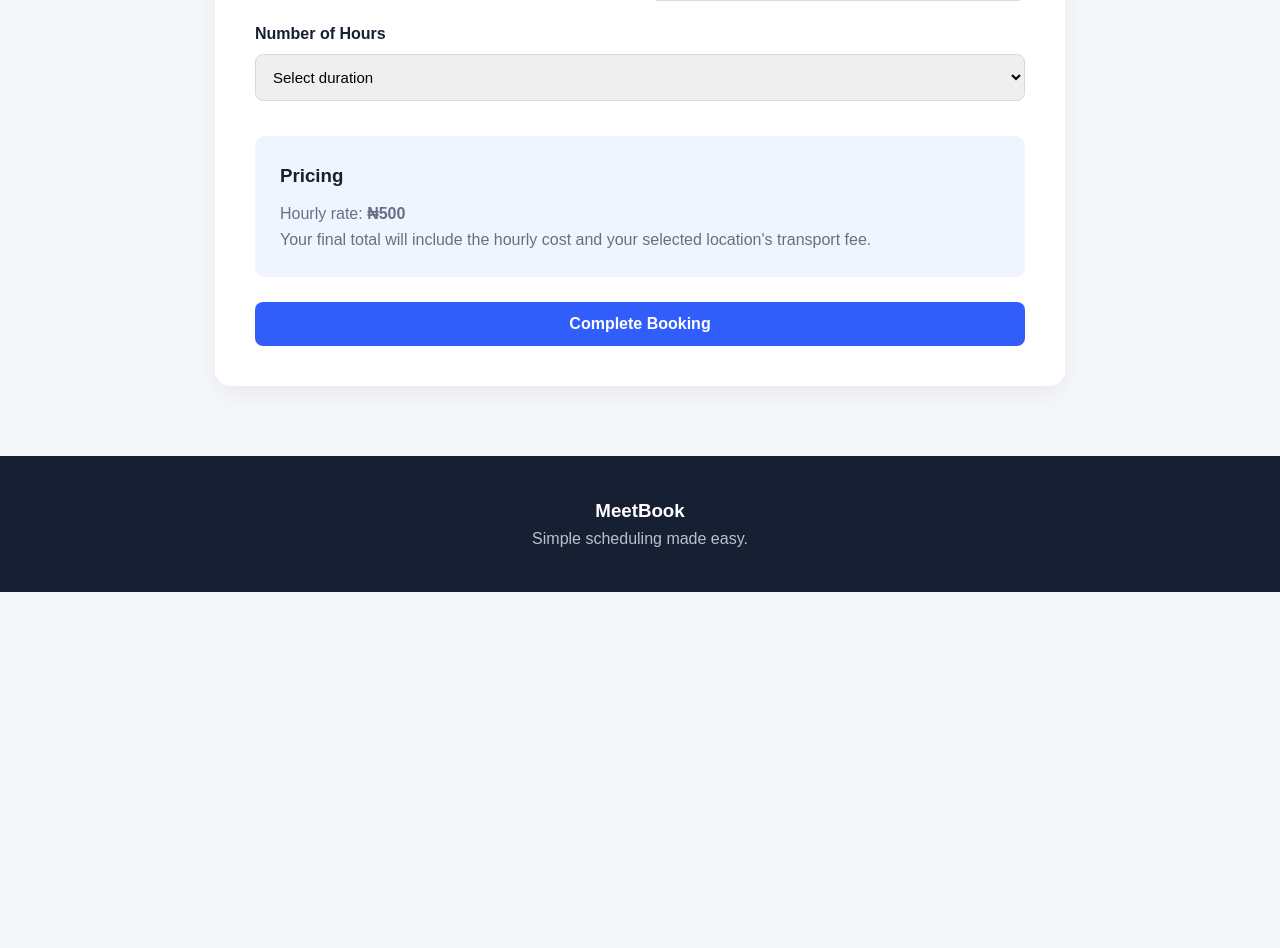
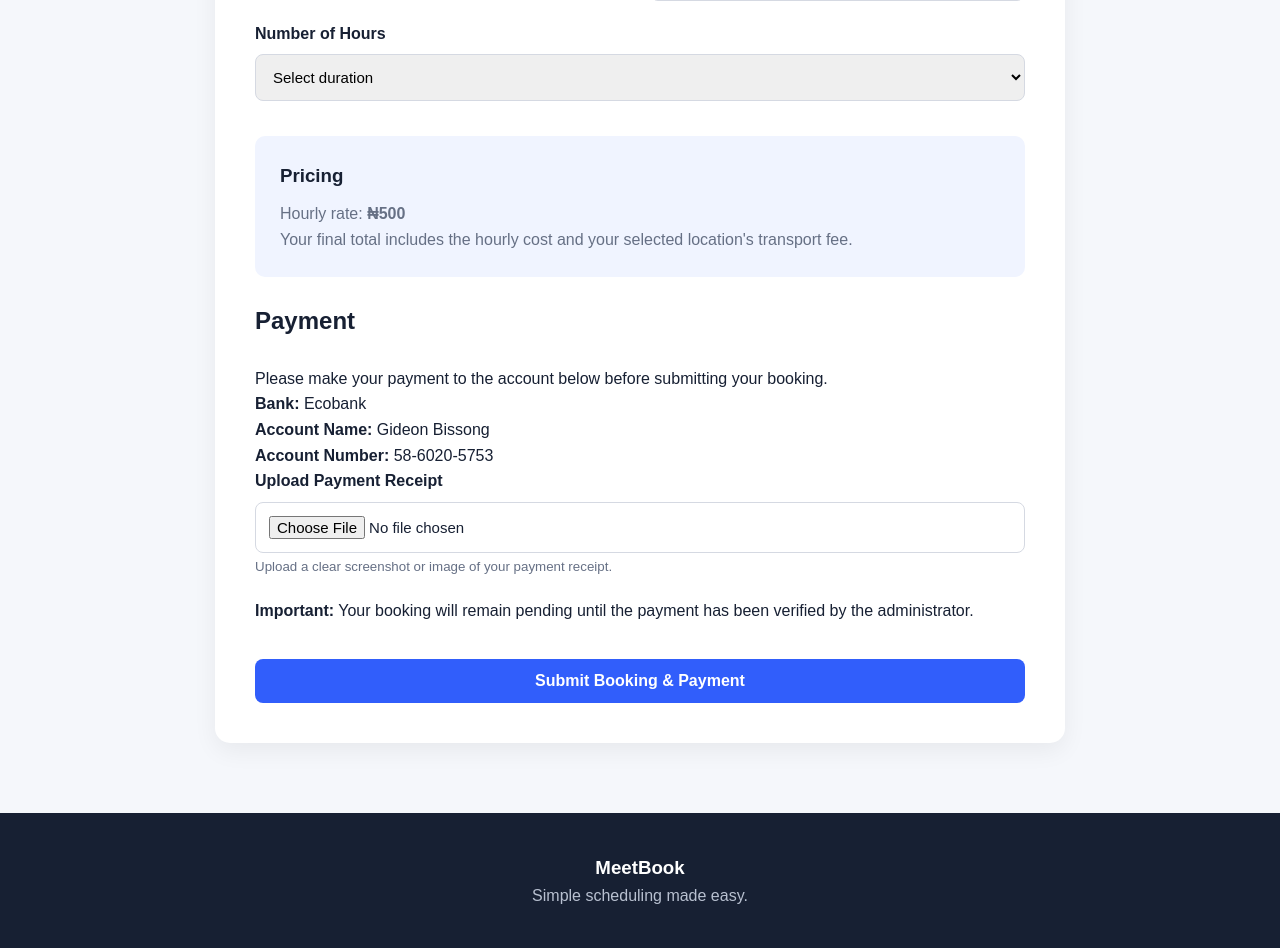
Before and after one commit to Gideon925/MeetBook, a Flask app: page /book in a window 1280 px wide. Shown: the part 1011-1959 px from the top of the page. Before the commit the page ends 1603 px from the top, so only its background shows below. Run offline with Flask 3, Linux system fonts and the light colour scheme.

Commit message:
Add payment verification system

```diff
--- a/app.py
+++ b/app.py
@@ -8,9 +8,11 @@ app = Flask(__name__)
 # Settings
 DATABASE = "database.db"
 UPLOAD_FOLDER = "uploads"
+PAYMENT_FOLDER = "payment_receipts"
 
 app.config["UPLOAD_FOLDER"] = UPLOAD_FOLDER
-app.config["MAX_CONTENT_LENGTH"] = 5 * 1024 * 1024
+app.config["PAYMENT_FOLDER"] = PAYMENT_FOLDER
+app.config["MAX_CONTENT_LENGTH"] = 10 * 1024 * 1024
 
 # Prices
 HOURLY_RATE = 500
@@ -22,8 +24,9 @@ LOCATIONS = {
 }
 
 
-# Create database
+# Create / update database
 def init_db():
+
     conn = sqlite3.connect(DATABASE)
 
     conn.execute("""
@@ -38,9 +41,27 @@ def init_db():
             hours INTEGER NOT NULL,
             hourly_cost INTEGER NOT NULL,
             transport_fee INTEGER NOT NULL,
-            total_cost INTEGER NOT NULL
+            total_cost INTEGER NOT NULL,
+            payment_receipt TEXT,
+            payment_status TEXT DEFAULT 'Pending'
         )
     """)
+
+    # Add payment columns if they don't exist
+    columns = [
+        row[1]
+        for row in conn.execute("PRAGMA table_info(bookings)").fetchall()
+    ]
+
+    if "payment_receipt" not in columns:
+        conn.execute(
+            "ALTER TABLE bookings ADD COLUMN payment_receipt TEXT"
+        )
+
+    if "payment_status" not in columns:
+        conn.execute(
+            "ALTER TABLE bookings ADD COLUMN payment_status TEXT DEFAULT 'Pending'"
+        )
 
     conn.commit()
     conn.close()
@@ -68,7 +89,9 @@ def book():
         booking_date = request.form.get("booking_date")
         start_time = request.form.get("start_time")
         hours = request.form.get("hours")
+
         photo = request.files.get("customer_photo")
+        payment_receipt = request.files.get("payment_receipt")
 
         # Check required information
         if not all([
@@ -78,9 +101,10 @@ def book():
             booking_date,
             start_time,
             hours,
-            photo
+            photo,
+            payment_receipt
         ]):
-            return "Please complete all fields."
+            return "Please complete all fields and upload your payment receipt."
 
         # Check location
         if location not in LOCATIONS:
@@ -95,7 +119,7 @@ def book():
         if hours < 1:
             return "Hours must be at least 1."
 
-        # Check image
+        # Allowed image types
         allowed_extensions = {
             "jpg",
             "jpeg",
@@ -103,17 +127,20 @@ def book():
             "webp"
         }
 
+        # -------------------------
+        # Customer photo
+        # -------------------------
+
         filename = secure_filename(photo.filename)
 
         if "." not in filename:
-            return "Please upload a valid image."
+            return "Please upload a valid customer image."
 
         extension = filename.rsplit(".", 1)[1].lower()
 
         if extension not in allowed_extensions:
-            return "Only JPG, JPEG, PNG and WEBP images are allowed."
+            return "Customer photo must be JPG, JPEG, PNG or WEBP."
 
-        # Save image
         os.makedirs(UPLOAD_FOLDER, exist_ok=True)
 
         photo_path = os.path.join(
@@ -123,12 +150,45 @@ def book():
 
         photo.save(photo_path)
 
+        # -------------------------
+        # Payment receipt
+        # -------------------------
+
+        receipt_filename = secure_filename(
+            payment_receipt.filename
+        )
+
+        if "." not in receipt_filename:
+            return "Please upload a valid payment receipt."
+
+        receipt_extension = receipt_filename.rsplit(".", 1)[1].lower()
+
+        if receipt_extension not in allowed_extensions:
+            return "Payment receipt must be JPG, JPEG, PNG or WEBP."
+
+        os.makedirs(PAYMENT_FOLDER, exist_ok=True)
+
+        receipt_path = os.path.join(
+            app.config["PAYMENT_FOLDER"],
+            receipt_filename
+        )
+
+        payment_receipt.save(receipt_path)
+
+        # -------------------------
         # Calculate price
+        # -------------------------
+
         hourly_cost = hours * HOURLY_RATE
+
         transport_fee = LOCATIONS[location]
+
         total_cost = hourly_cost + transport_fee
 
+        # -------------------------
         # Save booking
+        # -------------------------
+
         conn = sqlite3.connect(DATABASE)
 
         cursor = conn.cursor()
@@ -144,9 +204,11 @@ def book():
                 hours,
                 hourly_cost,
                 transport_fee,
-                total_cost
+                total_cost,
+                payment_receipt,
+                payment_status
             )
-            VALUES (?, ?, ?, ?, ?, ?, ?, ?, ?, ?)
+            VALUES (?, ?, ?, ?, ?, ?, ?, ?, ?, ?, ?, ?)
         """, (
             full_name,
             phone,
@@ -157,7 +219,9 @@ def book():
             hours,
             hourly_cost,
             transport_fee,
-            total_cost
+            total_cost,
+            receipt_filename,
+            "Pending"
         ))
 
         booking_id = cursor.lastrowid
@@ -179,11 +243,12 @@ def book():
     )
 
 
-# Success page
+# Booking status page
 @app.route("/success/<int:booking_id>")
 def success(booking_id):
 
     conn = sqlite3.connect(DATABASE)
+
     conn.row_factory = sqlite3.Row
 
     booking = conn.execute(
@@ -207,6 +272,7 @@ def success(booking_id):
 def admin():
 
     conn = sqlite3.connect(DATABASE)
+
     conn.row_factory = sqlite3.Row
 
     bookings = conn.execute(
@@ -221,9 +287,31 @@ def admin():
     )
 
 
+# Approve payment
+@app.route("/admin/approve/<int:booking_id>", methods=["POST"])
+def approve_payment(booking_id):
+
+    conn = sqlite3.connect(DATABASE)
+
+    conn.execute(
+        """
+        UPDATE bookings
+        SET payment_status = 'Approved'
+        WHERE id = ?
+        """,
+        (booking_id,)
+    )
+
+    conn.commit()
+    conn.close()
+
+    return redirect(url_for("admin"))
+
+
 # Display uploaded customer photos
 @app.route("/uploads/<filename>")
 def uploaded_file(filename):
+
     from flask import send_from_directory
 
     return send_from_directory(
@@ -232,7 +320,20 @@ def uploaded_file(filename):
     )
 
 
+# Display payment receipts
+@app.route("/payment_receipts/<filename>")
+def payment_receipt(filename):
+
+    from flask import send_from_directory
+
+    return send_from_directory(
+        app.config["PAYMENT_FOLDER"],
+        filename
+    )
+
+
 if __name__ == "__main__":
+
     init_db()
 
     app.run(
--- a/templates/book.html
+++ b/templates/book.html
@@ -48,6 +48,8 @@
           enctype="multipart/form-data"
           class="booking-form">
 
+
+        <!-- CUSTOMER INFORMATION -->
 
         <div class="form-section">
 
@@ -110,6 +112,8 @@
 
         </div>
 
+
+        <!-- MEET-UP DETAILS -->
 
         <div class="form-section">
 
@@ -213,6 +217,8 @@
         </div>
 
 
+        <!-- PRICING -->
+
         <div class="price-box">
 
             <h3>
@@ -225,8 +231,67 @@
             </p>
 
             <p>
-                Your final total will include the hourly cost
+                Your final total includes the hourly cost
                 and your selected location's transport fee.
+            </p>
+
+        </div>
+
+
+        <!-- PAYMENT -->
+
+        <div class="form-section payment-section">
+
+            <h2>Payment</h2>
+
+            <p>
+                Please make your payment to the account below
+                before submitting your booking.
+            </p>
+
+            <div class="payment-box">
+
+                <p>
+                    <strong>Bank:</strong>
+                    Ecobank
+                </p>
+
+                <p>
+                    <strong>Account Name:</strong>
+                    Gideon Bissong
+                </p>
+
+                <p>
+                    <strong>Account Number:</strong>
+                    58-6020-5753
+                </p>
+
+            </div>
+
+            <div class="form-group">
+
+                <label for="payment_receipt">
+                    Upload Payment Receipt
+                </label>
+
+                <input
+                    type="file"
+                    id="payment_receipt"
+                    name="payment_receipt"
+                    accept=".jpg,.jpeg,.png,.webp"
+                    required
+                >
+
+                <small>
+                    Upload a clear screenshot or image of your payment receipt.
+                </small>
+
+            </div>
+
+            <p>
+                <strong>Important:</strong>
+                Your booking will remain pending until the payment
+                has been verified by the administrator.
             </p>
 
         </div>
@@ -236,7 +301,7 @@
             type="submit"
             class="submit-btn"
         >
-            Complete Booking
+            Submit Booking & Payment
         </button>
 
 
```
Also changed, not shown: templates/admin.html (+116 -2 lines), templates/success.html (+57 -4 lines).
